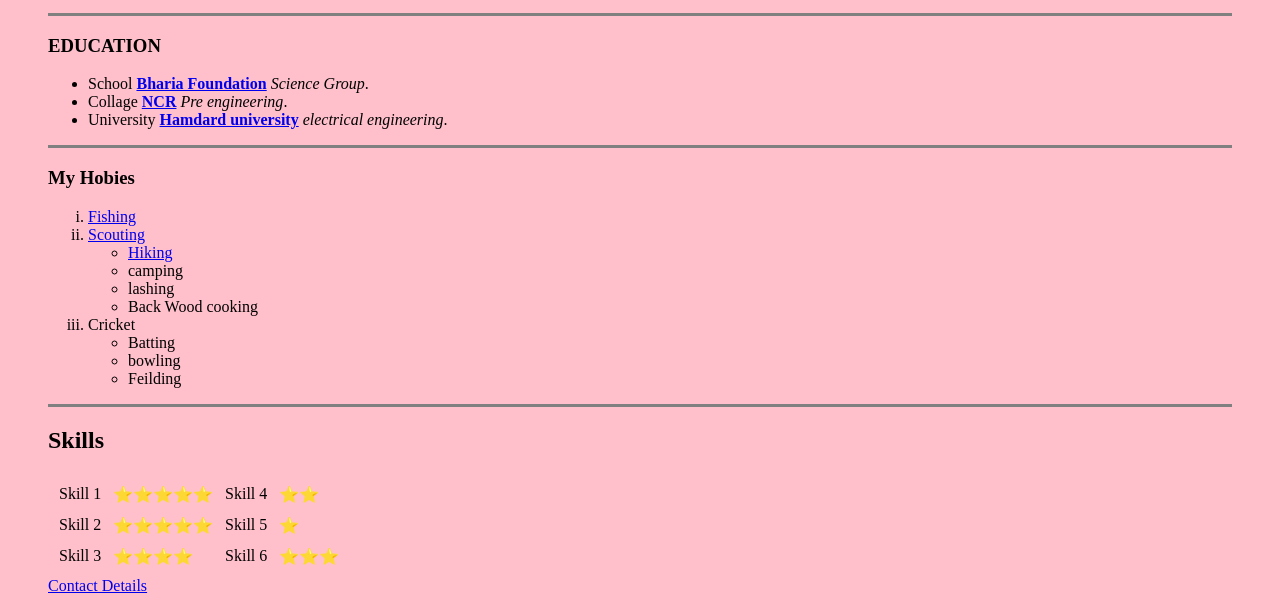
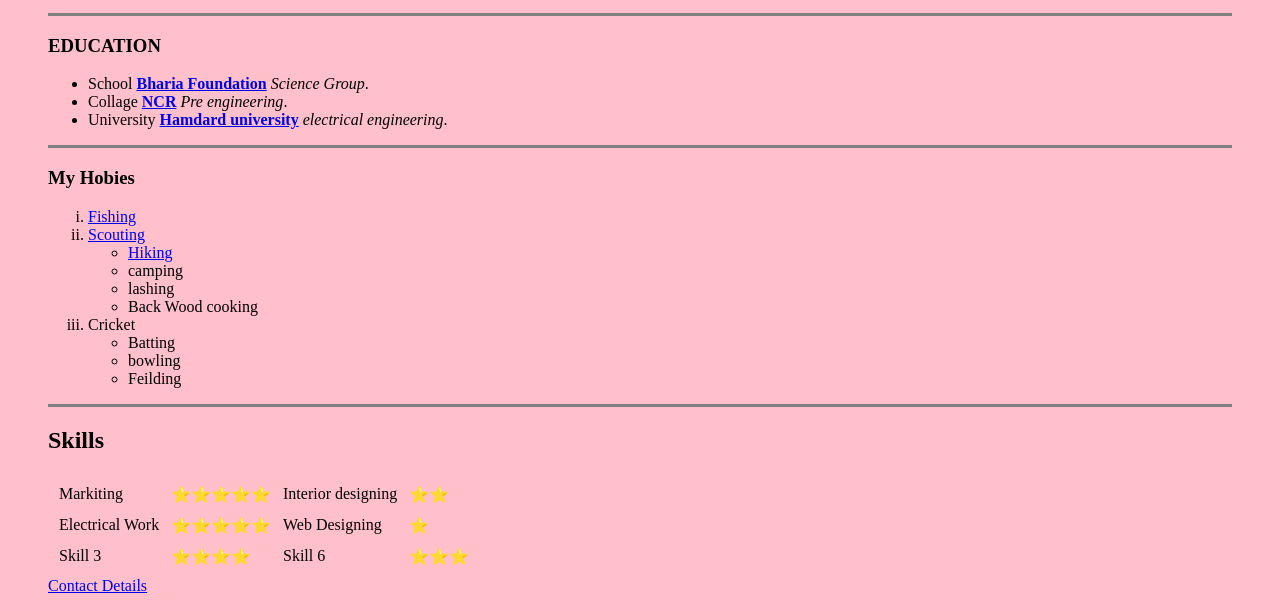
Before and after one commit to abbasaman/cv, a plain HTML site: page index.html in a window 1280 px wide. Shown: the part 257-868 px from the top of the page. Drawn offline with Linux system fonts and the light colour scheme.

Commit message:
skills update

```diff
--- a/index.html
+++ b/index.html
@@ -56,15 +56,15 @@
         <h2>Skills</h2>
         <table cellspacing="10">
           <tr>
-            <td>Skill 1</td>
+            <td>Markiting</td>
             <td>⭐⭐⭐⭐⭐</td>
-            <td>Skill 4</td>
+            <td>Interior designing</td>
             <td>⭐⭐</td>
           </tr>
           <tr>
-            <td>Skill 2</td>
+            <td>Electrical Work</td>
             <td>⭐⭐⭐⭐⭐</td>
-            <td>Skill 5</td>
+            <td>Web Designing</td>
             <td>⭐</td>
           </tr>
           <tr>
```
